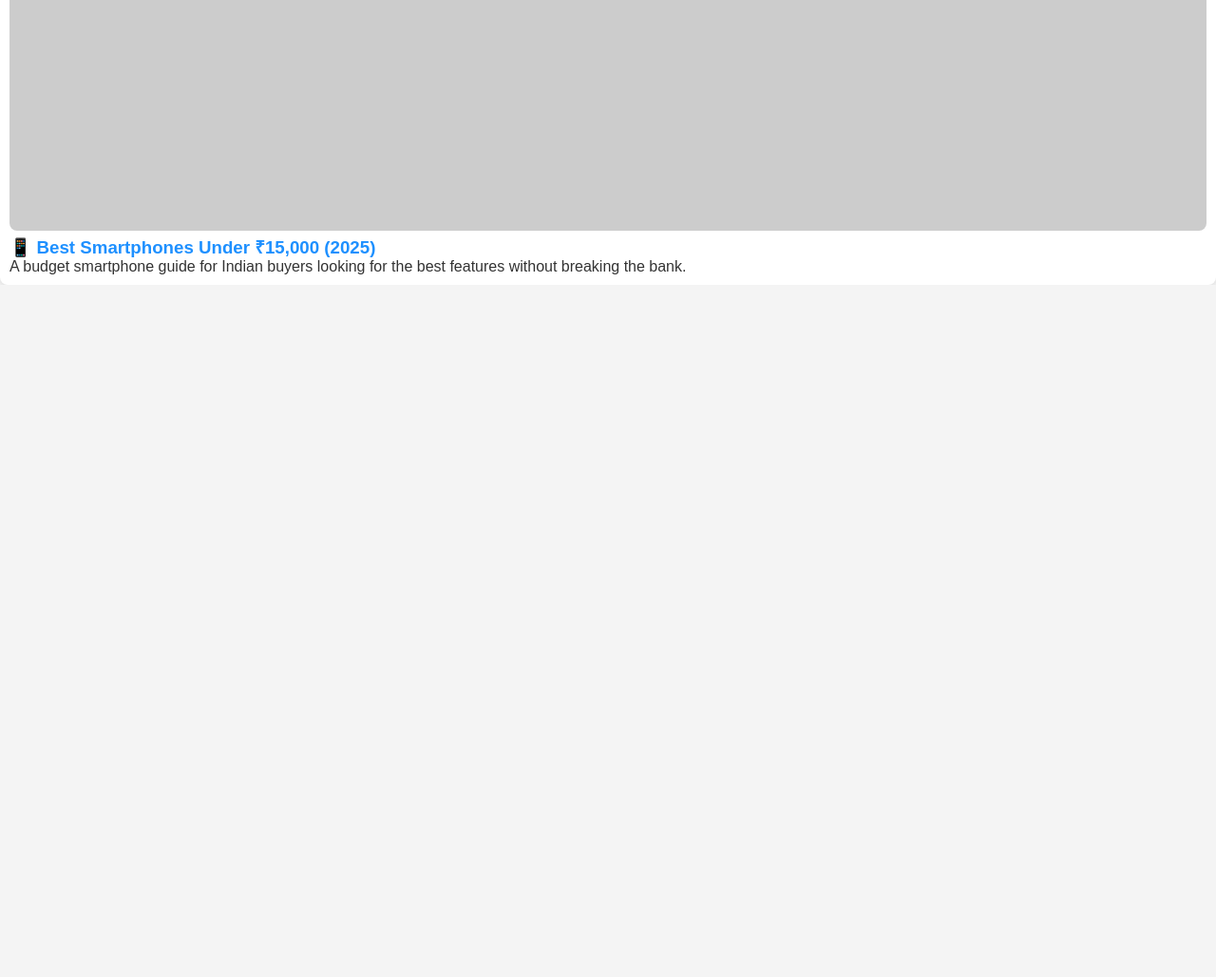
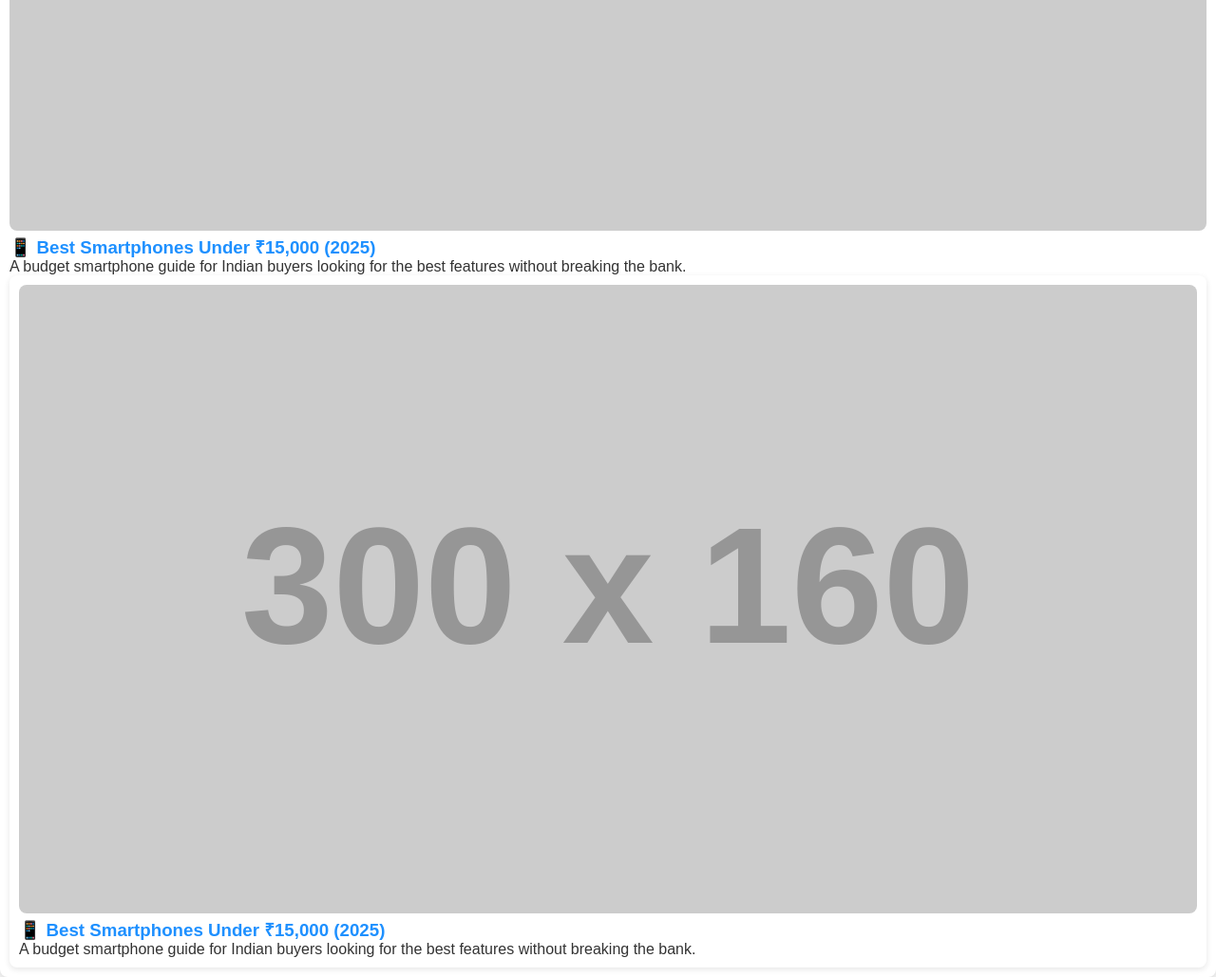
Before and after one commit to viraj168/viraj, a plain HTML site: page index.html in a window 1280 px wide. Shown: the part 1512-2541 px from the top of the page at 95% size. Before the commit the page ends 1812 px from the top, so only its background shows below. Drawn offline with Linux system fonts and the light colour scheme; placeholder pictures from the web are drawn by us.

Commit message:
Update index.html

```diff
--- a/index.html
+++ b/index.html
@@ -68,4 +68,8 @@
   <img src="https://via.placeholder.com/300x160?text=Smartphones" alt="Smartphones">
   <h3><a href="article5.html">📱 Best Smartphones Under ₹15,000 (2025)</a></h3>
   <p>A budget smartphone guide for Indian buyers looking for the best features without breaking the bank.</p>
+<div class="article">
+  <img src="https://via.placeholder.com/300x160?text=Smartphones" alt="Smartphones">
+  <h3><a href="article5.html">📱 Best Smartphones Under ₹15,000 (2025)</a></h3>
+  <p>A budget smartphone guide for Indian buyers looking for the best features without breaking the bank.</p>
 </div>
```
